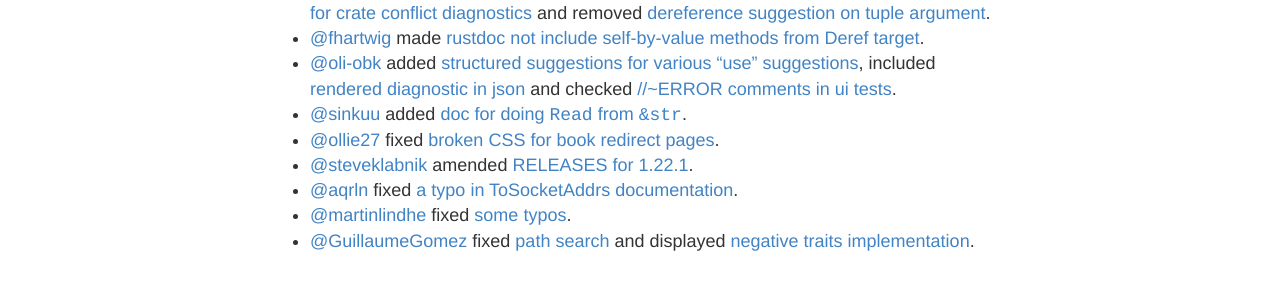
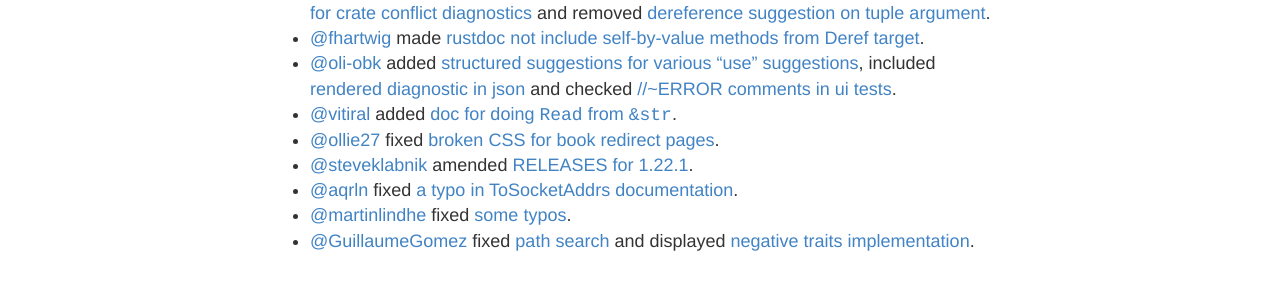
Before and after one commit to GuillaumeGomez/this-week-in-rust-docs, a Jekyll site: the page built from _posts/2017-11-26-this-week-in-rust-docs-83.md, in a window 1280 px wide. Shown: the part 1651-1947 px from the top of the page. Built offline with Jekyll 4.4.1, drawn with Linux system fonts in a browser that asks for light colours.

Commit message:
Fix username

```diff
--- a/_posts/2017-11-26-this-week-in-rust-docs-83.md
+++ b/_posts/2017-11-26-this-week-in-rust-docs-83.md
@@ -53,7 +53,7 @@ There are currently around 70 other documentation issues opened. Look for [T-doc
 * [@estebank](https://github.com/estebank) used [the proper term when using non-existing variant](https://github.com/rust-lang/rust/pull/46024), used [multiline text for crate conflict diagnostics](https://github.com/rust-lang/rust/pull/45946) and removed [dereference suggestion on tuple argument](https://github.com/rust-lang/rust/pull/45947).
 * [@fhartwig](https://github.com/fhartwig) made [rustdoc not include self-by-value methods from Deref target](https://github.com/rust-lang/rust/pull/45645).
 * [@oli-obk](https://github.com/oli-obk) added [structured suggestions for various "use" suggestions](https://github.com/rust-lang/rust/pull/46035), included [rendered diagnostic in json](https://github.com/rust-lang/rust/pull/46052) and checked [//~ERROR comments in ui tests](https://github.com/rust-lang/rust/pull/46116).
-* [@sinkuu](https://github.com/sinkuu) added [doc for doing `Read` from `&str`](https://github.com/rust-lang/rust/pull/46088).
+* [@vitiral](https://github.com/vitiral) added [doc for doing `Read` from `&str`](https://github.com/rust-lang/rust/pull/46088).
 * [@ollie27](https://github.com/ollie27) fixed [broken CSS for book redirect pages](https://github.com/rust-lang/rust/pull/45998).
 * [@steveklabnik](https://github.com/steveklabnik) amended [RELEASES for 1.22.1](https://github.com/rust-lang/rust/pull/46190).
 * [@aqrln](https://github.com/aqrln) fixed [a typo in ToSocketAddrs documentation](https://github.com/rust-lang/rust/pull/46141).
```
